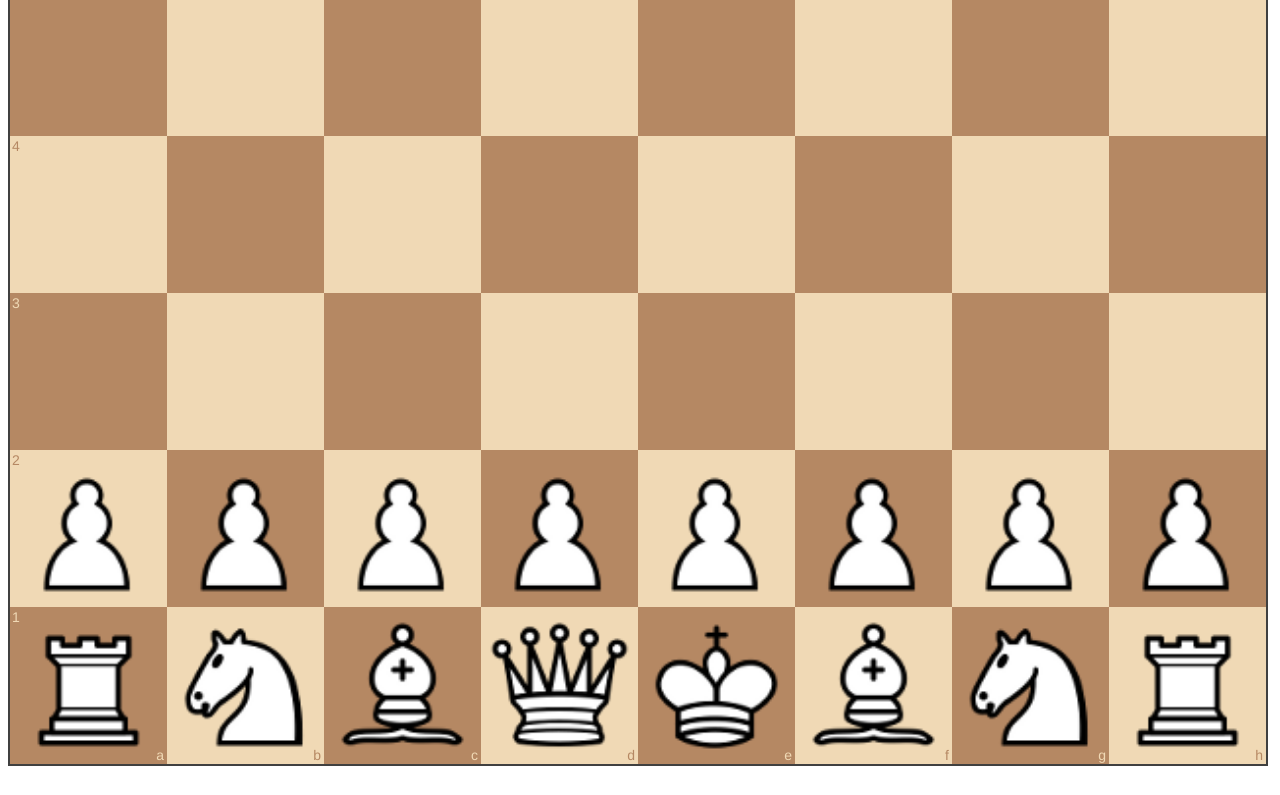
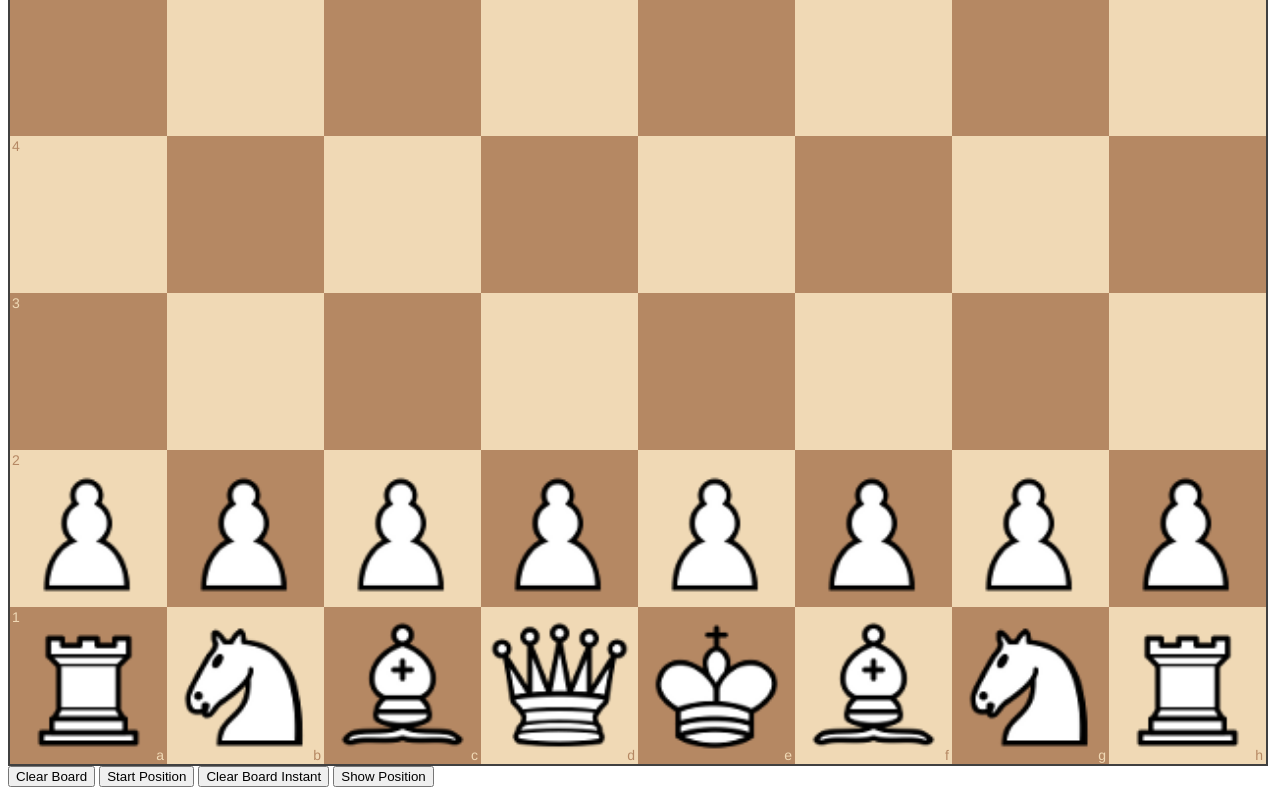
Before and after one commit to ChanceMaker/Chess-Engine, an Electron app: page app/index.html in a window 1280 px wide. Shown: the part 502-1297 px from the top of the page. Before the commit the page ends 1276 px from the top, so only its background shows below. Drawn offline with nearby package versions, Linux system fonts and the light colour scheme.

Commit message:
making incremental slow boring changes for science

```diff
--- a/app/index.html
+++ b/app/index.html
@@ -8,6 +8,10 @@
   </head>
   <body>
     <div id="board1" style="width: 100%"></div>
+    <button id="clearBoardBtn">Clear Board</button>
+    <button id="startPositionBtn">Start Position</button>
+    <button id="clearBoardInstantBtn">Clear Board Instant</button>
+    <button id="showpositionBtn">Show Position</button>
 
     <script src="/app/renderer.js"></script>
   </body>
--- a/app/renderer.js
+++ b/app/renderer.js
@@ -6,6 +6,9 @@ var config = {
 
   $(window).resize(board.resize)
 
+  $('#clearBoardBtn').on('click', board.clear)
+  $('#startPositionBtn').on('click', board.start)
+
   function clickShowPositionBtn () {
     console.log('Current position as an Object:')
     console.log(board.position())
@@ -13,6 +16,13 @@ var config = {
     console.log('Current position as a FEN string:')
     console.log(board.fen())
   }
+  $.ajax({
+    type: "POST",
+    url: "/app/hello.py",
+    data: { param: text}
+  }).done(function( o ) {
+     // do something
+  });
 
 
   $('#showPositionBtn').on('click', clickShowPositionBtn)
```
Also changed, not shown: app/main.js (+4 -4 lines).
